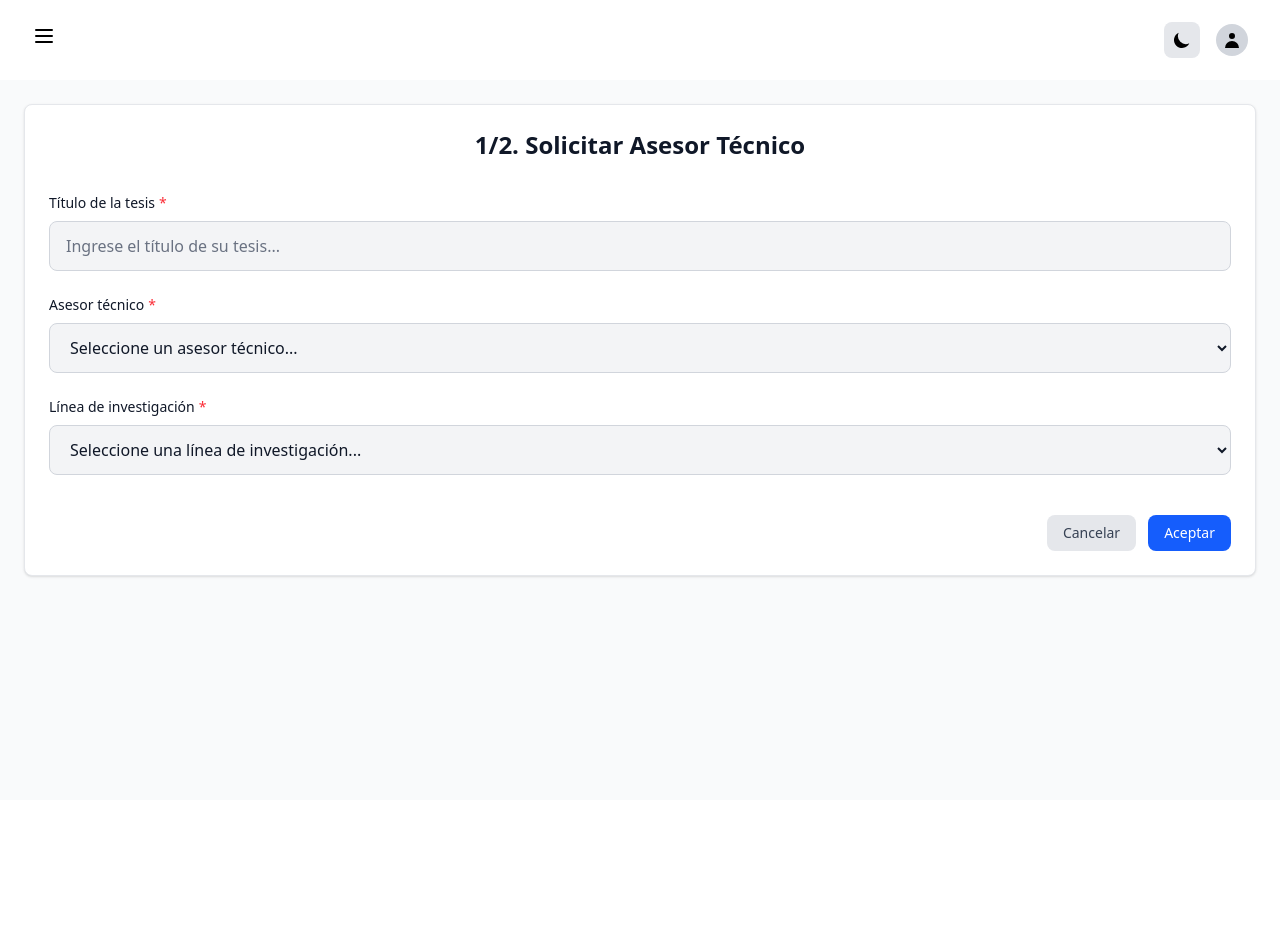
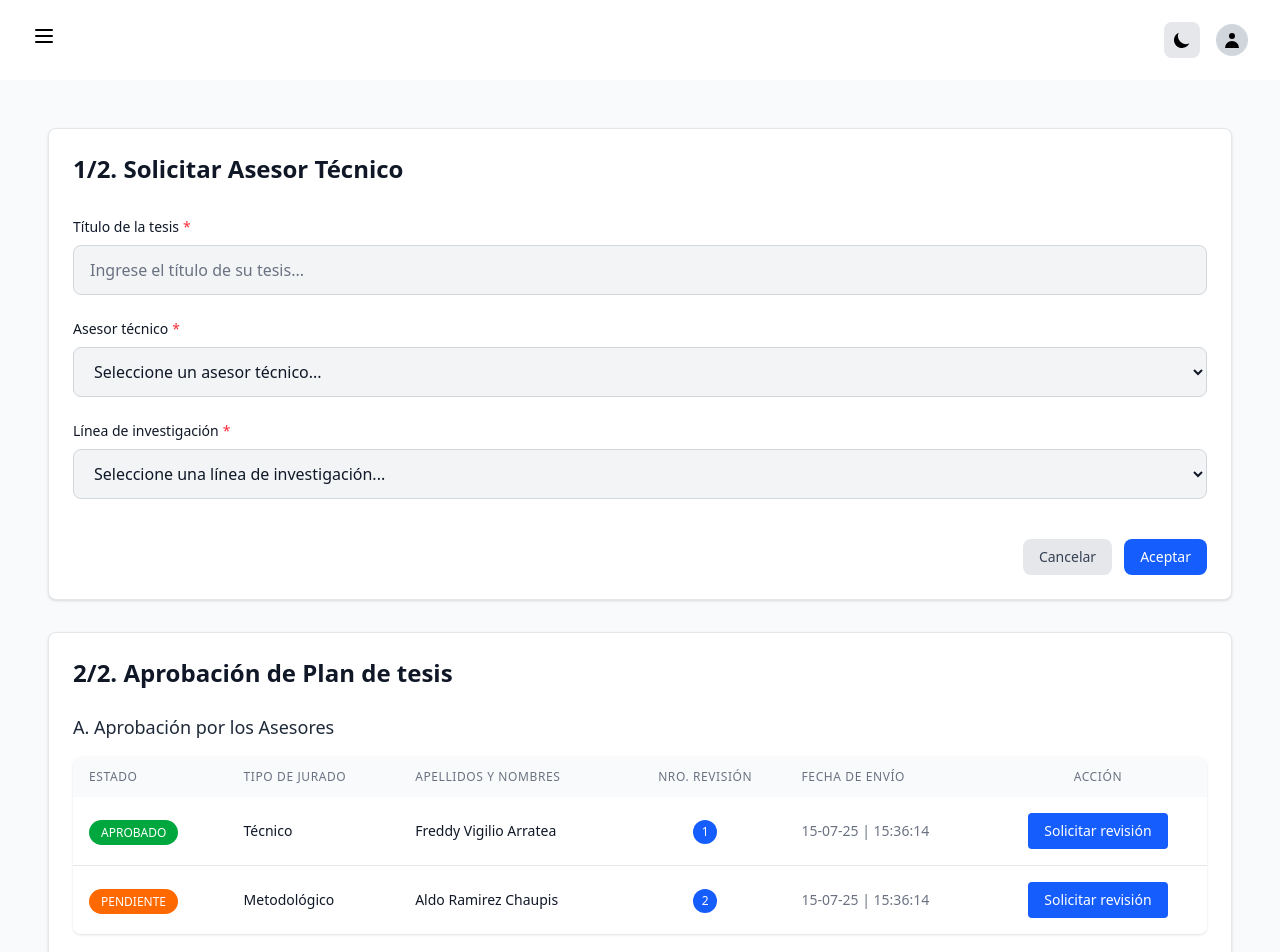
Before and after one commit to Transformacion-Digital-UDH/COPILOTO2-FRONTED, a React (Vite) app: page /tesista/solicitar-asesor in a window 1280 px wide. Shown: the top 952 px of the page. Before the commit the page ends 800 px from the top, so only its background shows below. Built offline with nearby package versions, Linux system fonts and the light colour scheme.

Commit message:
feat: Add AprobacionPlanForm and AprobacionTable components with hooks for thesis approval process

```diff
--- /dev/null
+++ b/src/features/tesista/components/AprobacionPlanForm.jsx
@@ -0,0 +1,56 @@
+import React from 'react';
+import { useAprobacionPlan } from '../hooks/useAprobacionPlan';
+import AprobacionTable from './AprobacionTable';
+
+/**
+ * Componente para mostrar las tablas de aprobación del plan de tesis
+ */
+const AprobacionPlanForm = () => {
+  const { aprobacionData, loading, solicitarRevision } = useAprobacionPlan();
+
+  const handleSolicitarRevision = async (item) => {
+    const result = await solicitarRevision(item);
+    if (result.success) {
+      alert(result.message);
+    } else {
+      alert(`Error: ${result.message}`);
+    }
+  };
+
+  if (loading) {
+    return (
+      <div className="flex items-center justify-center py-8">
+        <div className="animate-spin rounded-full h-8 w-8 border-b-2 border-blue-600"></div>
+        <span className="ml-2 text-gray-600 dark:text-gray-400">Cargando datos de aprobación...</span>
+      </div>
+    );
+  }
+
+  return (
+    <div className="space-y-8">
+      {/* Sección A: Aprobación por los Asesores */}
+      <div>
+        <h2 className="text-lg font-medium text-gray-800 dark:text-gray-200 mb-4">
+          A. Aprobación por los Asesores
+        </h2>
+        <AprobacionTable
+          data={aprobacionData.asesores}
+          onAction={handleSolicitarRevision}
+        />
+      </div>
+
+      {/* Sección B: Aprobación por el Jurado */}
+      <div>
+        <h2 className="text-lg font-medium text-gray-800 dark:text-gray-200 mb-4">
+          B. Aprobación por el Jurado
+        </h2>
+        <AprobacionTable
+          data={aprobacionData.jurados}
+          onAction={handleSolicitarRevision}
+        />
+      </div>
+    </div>
+  );
+};
+
+export default AprobacionPlanForm;
--- /dev/null
+++ b/src/features/tesista/components/AprobacionTable.jsx
@@ -0,0 +1,110 @@
+import React from 'react';
+import { DataTableContainer } from '../../../components/containers';
+
+/**
+ * Componente de tabla reutilizable para mostrar aprobaciones
+ *
+ * @param {Object} props
+ * @param {string} props.title - Título de la tabla
+ * @param {Array} props.data - Array de datos para la tabla
+ * @param {Function} props.onAction - Función para manejar acciones
+ * @param {string} props.className - Clases CSS adicionales
+ */
+const AprobacionTable = ({
+  title,
+  data = [],
+  onAction,
+  className = ''
+}) => {
+
+  const getEstadoBadge = (estado) => {
+    const estilos = {
+      'APROBADO': 'bg-green-600 text-white px-3 py-1 rounded-full text-xs',
+      'PENDIENTE': 'bg-orange-500 text-white px-3 py-1 rounded-full text-xs',
+      'NO INICIADO': 'bg-gray-500 text-white px-3 py-1 rounded-full text-xs'
+    };
+
+    return (
+      <span className={estilos[estado] || 'bg-gray-500 text-white px-3 py-1 rounded-full text-xs'}>
+        {estado}
+      </span>
+    );
+  };
+
+  const getActionButtonStyle = (estado) => {
+    if (estado === 'NO INICIADO') {
+      return 'bg-gray-500 hover:bg-gray-600';
+    }
+    return 'bg-blue-600 hover:bg-blue-700';
+  };
+
+  return (
+    <DataTableContainer title={title} className={className}>
+      <table className="w-full">
+        <thead className="bg-gray-50 dark:bg-gray-700">
+          <tr>
+            <th className="px-4 py-3 text-left text-xs font-medium text-gray-500 dark:text-gray-300 uppercase tracking-wider">
+              Estado
+            </th>
+            <th className="px-4 py-3 text-left text-xs font-medium text-gray-500 dark:text-gray-300 uppercase tracking-wider">
+              Tipo de Jurado
+            </th>
+            <th className="px-4 py-3 text-left text-xs font-medium text-gray-500 dark:text-gray-300 uppercase tracking-wider">
+              Apellidos y nombres
+            </th>
+            <th className="px-4 py-3 text-center text-xs font-medium text-gray-500 dark:text-gray-300 uppercase tracking-wider">
+              Nro. Revisión
+            </th>
+            <th className="px-4 py-3 text-left text-xs font-medium text-gray-500 dark:text-gray-300 uppercase tracking-wider">
+              Fecha de envío
+            </th>
+            <th className="px-4 py-3 text-center text-xs font-medium text-gray-500 dark:text-gray-300 uppercase tracking-wider">
+              Acción
+            </th>
+          </tr>
+        </thead>
+        <tbody className="divide-y divide-gray-200 dark:divide-gray-600 bg-white dark:bg-gray-800">
+          {data.length > 0 ? (
+            data.map((item) => (
+              <tr key={item.id} className="hover:bg-gray-50 dark:hover:bg-gray-700">
+                <td className="px-4 py-4 whitespace-nowrap">
+                  {getEstadoBadge(item.estado)}
+                </td>
+                <td className="px-4 py-4 whitespace-nowrap text-sm text-gray-900 dark:text-gray-100">
+                  {item.tipo}
+                </td>
+                <td className="px-4 py-4 whitespace-nowrap text-sm text-gray-900 dark:text-gray-100">
+                  {item.nombre}
+                </td>
+                <td className="px-4 py-4 whitespace-nowrap text-center">
+                  <span className="inline-flex items-center justify-center w-6 h-6 bg-blue-600 text-white text-xs rounded-full">
+                    {item.revision}
+                  </span>
+                </td>
+                <td className="px-4 py-4 whitespace-nowrap text-sm text-gray-500 dark:text-gray-400">
+                  {item.fechaEnvio}
+                </td>
+                <td className="px-4 py-4 whitespace-nowrap text-center">
+                  <button
+                    onClick={() => onAction && onAction(item)}
+                    className={`${getActionButtonStyle(item.estado)} text-white px-4 py-2 rounded text-sm font-medium transition-colors`}
+                  >
+                    Solicitar revisión
+                  </button>
+                </td>
+              </tr>
+            ))
+          ) : (
+            <tr>
+              <td colSpan="6" className="px-4 py-8 text-center text-gray-500 dark:text-gray-400">
+                No hay datos disponibles
+              </td>
+            </tr>
+          )}
+        </tbody>
+      </table>
+    </DataTableContainer>
+  );
+};
+
+export default AprobacionTable;
--- /dev/null
+++ b/src/features/tesista/hooks/useAprobacionPlan.js
@@ -0,0 +1,90 @@
+import { useState, useEffect } from 'react';
+
+/**
+ * Hook para manejar los datos de aprobación del plan de tesis
+ */
+export const useAprobacionPlan = () => {
+  const [loading, setLoading] = useState(false);
+  const [aprobacionData, setAprobacionData] = useState({
+    asesores: [],
+    jurados: []
+  });
+
+  // Simulación de carga de datos
+  useEffect(() => {
+    const loadAprobacionData = async () => {
+      setLoading(true);
+      try {
+        // Simular delay de API
+        await new Promise(resolve => setTimeout(resolve, 1000));
+
+        // Datos mock
+        const mockData = {
+          asesores: [
+            {
+              id: 1,
+              estado: 'APROBADO',
+              tipo: 'Técnico',
+              nombre: 'Freddy Vigilio Arratea',
+              revision: 1,
+              fechaEnvio: '15-07-25 | 15:36:14'
+            },
+            {
+              id: 2,
+              estado: 'PENDIENTE',
+              tipo: 'Metodológico',
+              nombre: 'Aldo Ramirez Chaupis',
+              revision: 2,
+              fechaEnvio: '15-07-25 | 15:36:14'
+            }
+          ],
+          jurados: [
+            {
+              id: 1,
+              estado: 'NO INICIADO',
+              tipo: 'Objetante',
+              nombre: 'Freddy Vigilio Arratea',
+              revision: 1,
+              fechaEnvio: '15-07-25 | 15:36:14'
+            }
+          ]
+        };
+
+        setAprobacionData(mockData);
+      } catch (error) {
+        console.error('Error al cargar datos de aprobación:', error);
+      } finally {
+        setLoading(false);
+      }
+    };
+
+    loadAprobacionData();
+  }, []);
+
+  const solicitarRevision = async (item) => {
+    try {
+      console.log(`Solicitar revisión - ${item.tipo}: ${item.nombre}, Revisión #${item.revision}`);
+
+      // Simular llamada a API
+      await new Promise(resolve => setTimeout(resolve, 500));
+
+      // Aquí iría la lógica real para solicitar revisión
+      return {
+        success: true,
+        message: `Solicitud de revisión enviada para ${item.nombre} (${item.tipo})`
+      };
+    } catch (error) {
+      console.error('Error al solicitar revisión:', error);
+      return {
+        success: false,
+        message: 'Error al enviar solicitud de revisión'
+      };
+    }
+  };
+
+  return {
+    aprobacionData,
+    loading,
+    solicitarRevision
+  };
+};
--- a/src/features/tesista/index.js
+++ b/src/features/tesista/index.js
@@ -3,6 +3,9 @@ export { default as SolicitudAsesorPage } from './pages/SolicitudAsesorPage.jsx'
 
 // Componentes del feature tesista
 export { default as SolicitudAsesorForm } from './components/SolicitudAsesorForm.jsx';
+export { default as AprobacionPlanForm } from './components/AprobacionPlanForm.jsx';
+export { default as AprobacionTable } from './components/AprobacionTable.jsx';
 
 // Hooks del feature tesista
 export { useAsesorSelection } from './hooks/useAsesorSelection.js';
+export { useAprobacionPlan } from './hooks/useAprobacionPlan.js';
--- a/src/features/tesista/pages/SolicitudAsesorPage.jsx
+++ b/src/features/tesista/pages/SolicitudAsesorPage.jsx
@@ -1,10 +1,11 @@
 import React from 'react';
 import { CardContainer } from '../../../components/containers';
 import SolicitudAsesorForm from '../components/SolicitudAsesorForm';
+import AprobacionPlanForm from '../components/AprobacionPlanForm';
 
 /**
- * Página para solicitar asesor técnico - Tesista
- * Replica exactamente la imagen proporcionada
+ * Página para solicitar asesor técnico y ver aprobación del plan - Tesista
+ * Replica exactamente la imagen proporcionada con componentes separados
  */
 const SolicitudAsesorPage = () => {
   const handleFormSubmit = (formData) => {
@@ -19,10 +20,10 @@ const SolicitudAsesorPage = () => {
   };
 
   return (
-    <div className="w-full h-full flex items-center justify-center">
+    <div className="w-full min-h-full space-y-8 p-6">
+      {/* Primera sección - Formulario de solicitud */}
       <CardContainer className="w-full">
-        {/* Título dentro del contenedor */}
-        <div className="mb-8 text-center">
+        <div className="mb-8">
           <h1 className="text-2xl font-semibold text-gray-900 dark:text-white">
             1/2. Solicitar Asesor Técnico
           </h1>
@@ -33,6 +34,17 @@ const SolicitudAsesorPage = () => {
           onCancel={handleFormCancel}
         />
       </CardContainer>
+
+      {/* Segunda sección - Aprobación de Plan de tesis */}
+      <CardContainer className="w-full">
+        <div className="mb-8">
+          <h1 className="text-2xl font-semibold text-gray-900 dark:text-white mb-6">
+            2/2. Aprobación de Plan de tesis
+          </h1>
+
+          <AprobacionPlanForm />
+        </div>
+      </CardContainer>
     </div>
   );
 };
```
